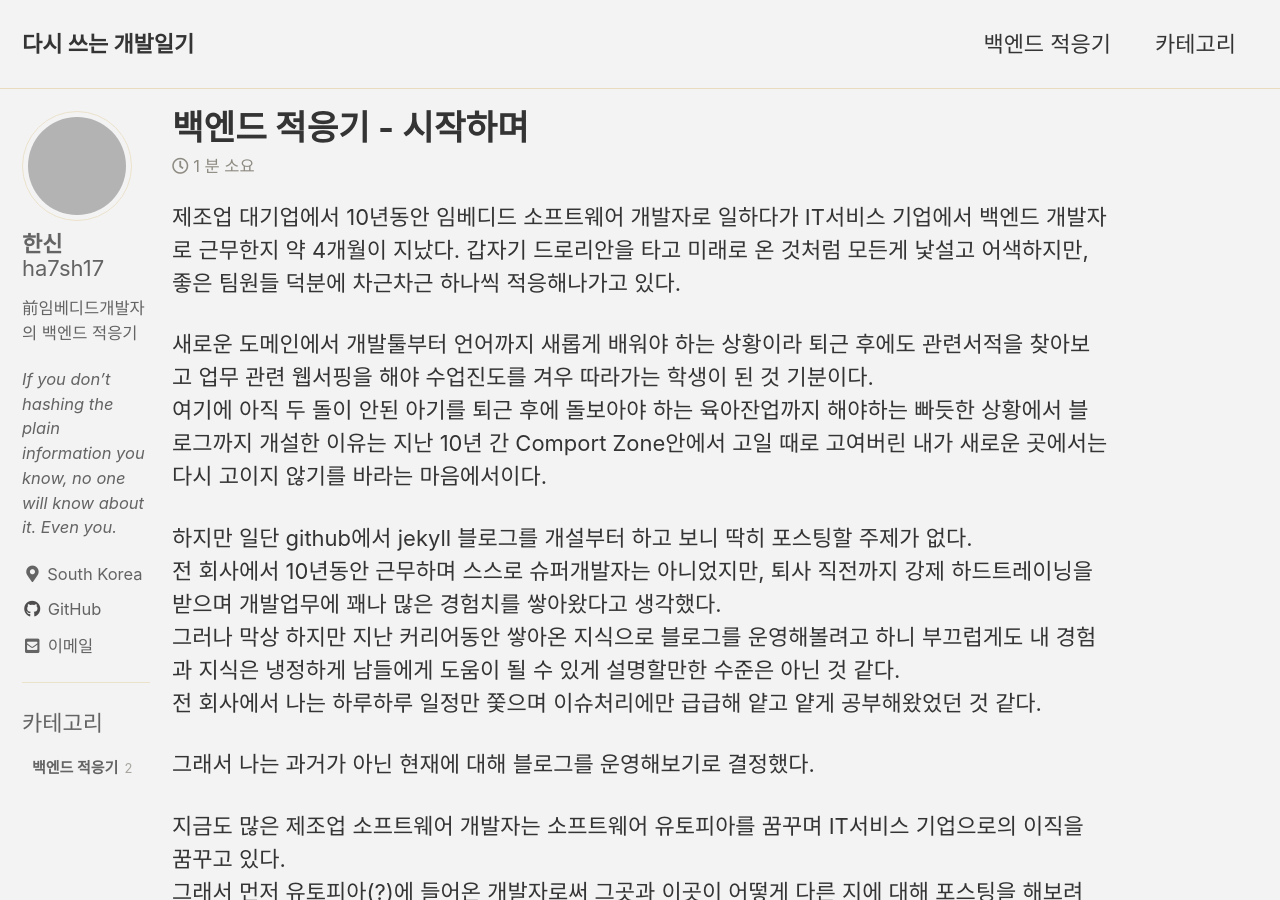
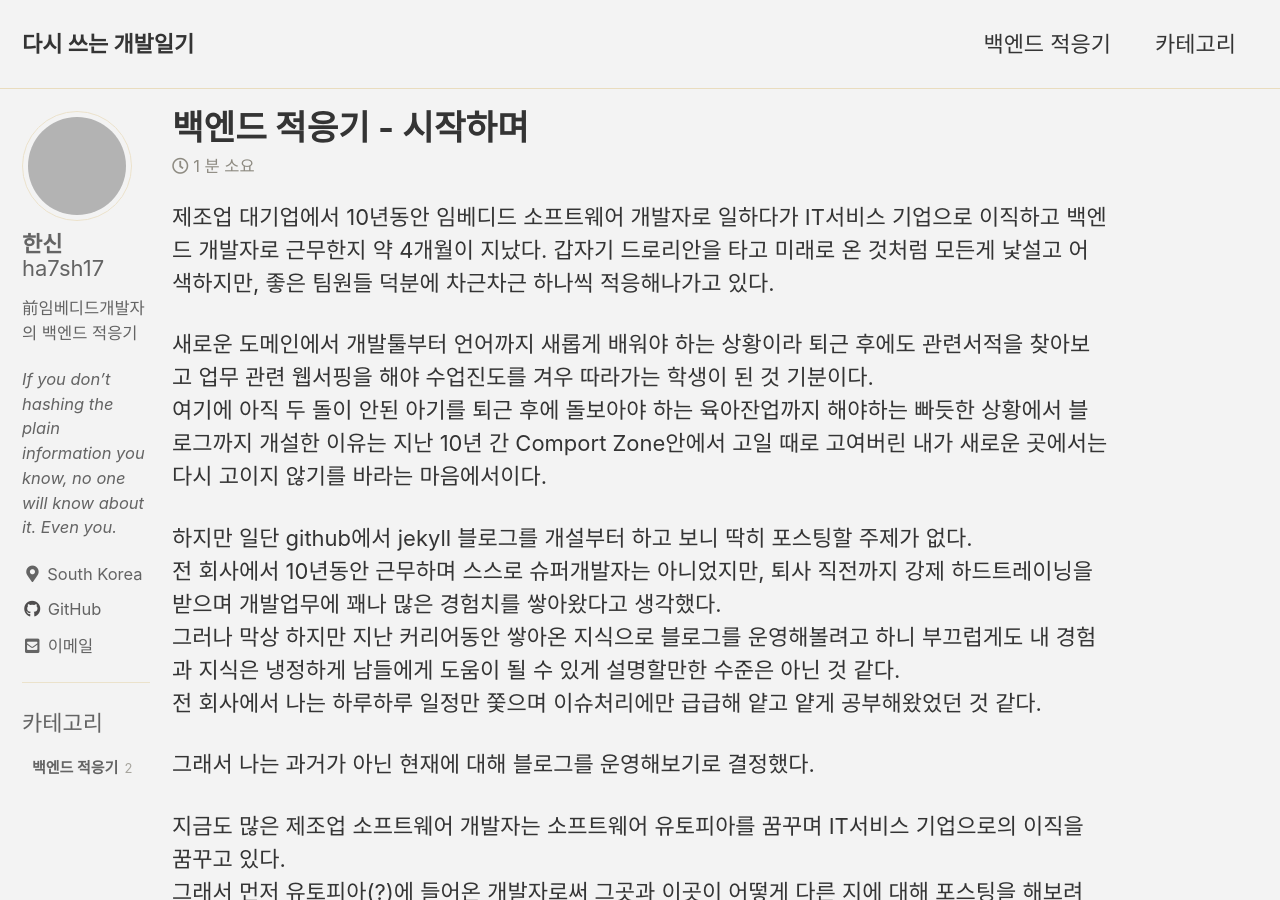
Before and after one commit to ha7sh17/ha7sh17.github.io, a Jekyll site: the page built from _posts/2021-10-13-post-e2s_preface.md, in a window 1280 px wide and 900 px high. Built offline with Jekyll 4.4.1, drawn with Linux system fonts in a browser that asks for light colours; cached includes are drawn as plain includes; comment, search, counter and statistics services are not loaded; grey boxes are pictures that could not be loaded.

Commit message:
Update 2021-10-13 post

```diff
--- a/_posts/2021-10-13-post-e2s_preface.md
+++ b/_posts/2021-10-13-post-e2s_preface.md
@@ -7,7 +7,7 @@ tags:
   - 백엔드
 ---
 
-제조업 대기업에서 10년동안 임베디드 소프트웨어 개발자로 일하다가 IT서비스 기업에서 백엔드 개발자로 근무한지 약 4개월이 지났다.
+제조업 대기업에서 10년동안 임베디드 소프트웨어 개발자로 일하다가 IT서비스 기업으로 이직하고 백엔드 개발자로 근무한지 약 4개월이 지났다.
 갑자기 드로리안을 타고 미래로 온 것처럼 모든게 낯설고 어색하지만, 좋은 팀원들 덕분에 차근차근 하나씩 적응해나가고 있다.
 
 새로운 도메인에서 개발툴부터 언어까지 새롭게 배워야 하는 상황이라 퇴근 후에도 관련서적을 찾아보고 업무 관련 웹서핑을 해야 수업진도를 겨우 따라가는 학생이 된 것 기분이다.
```
